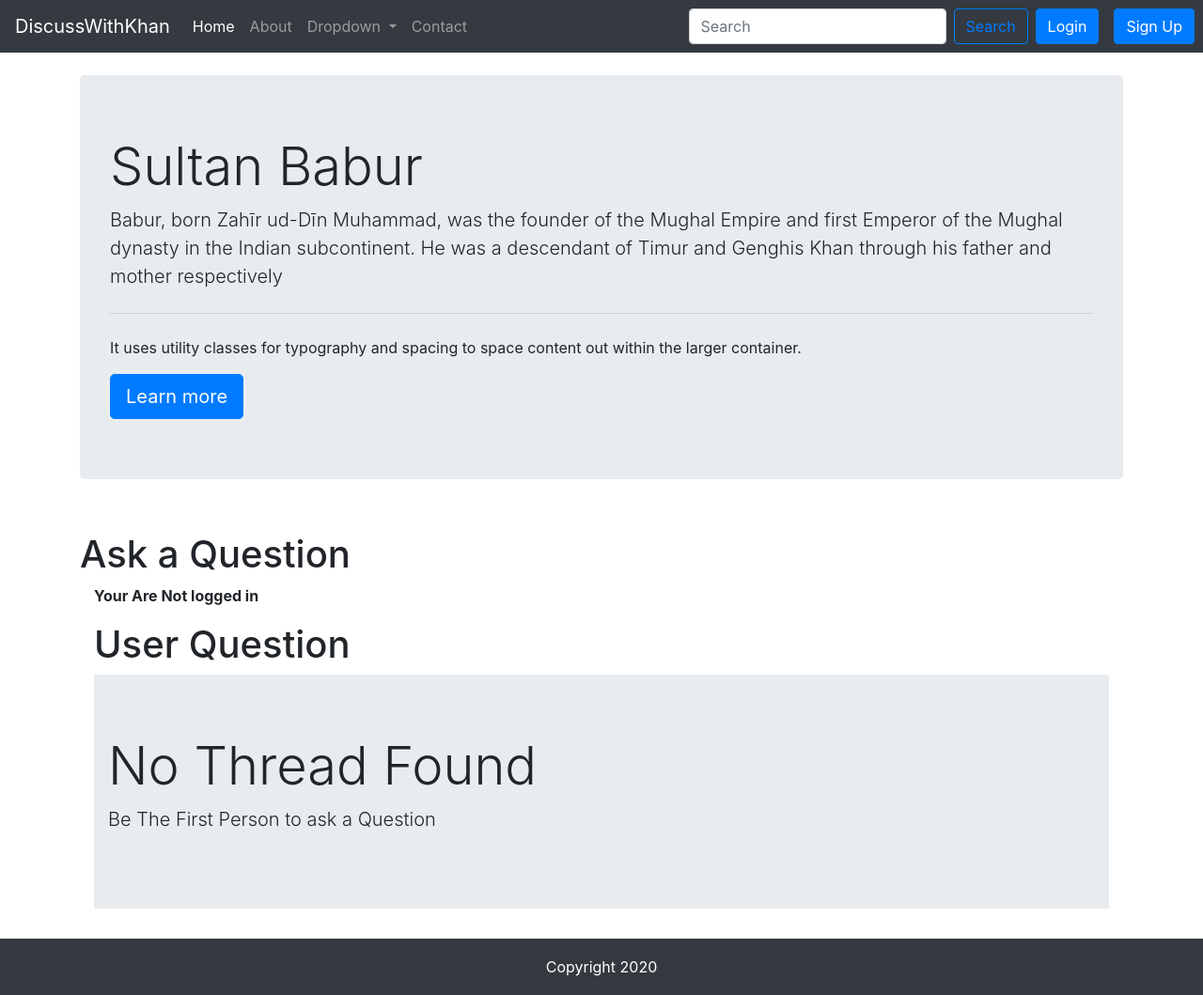
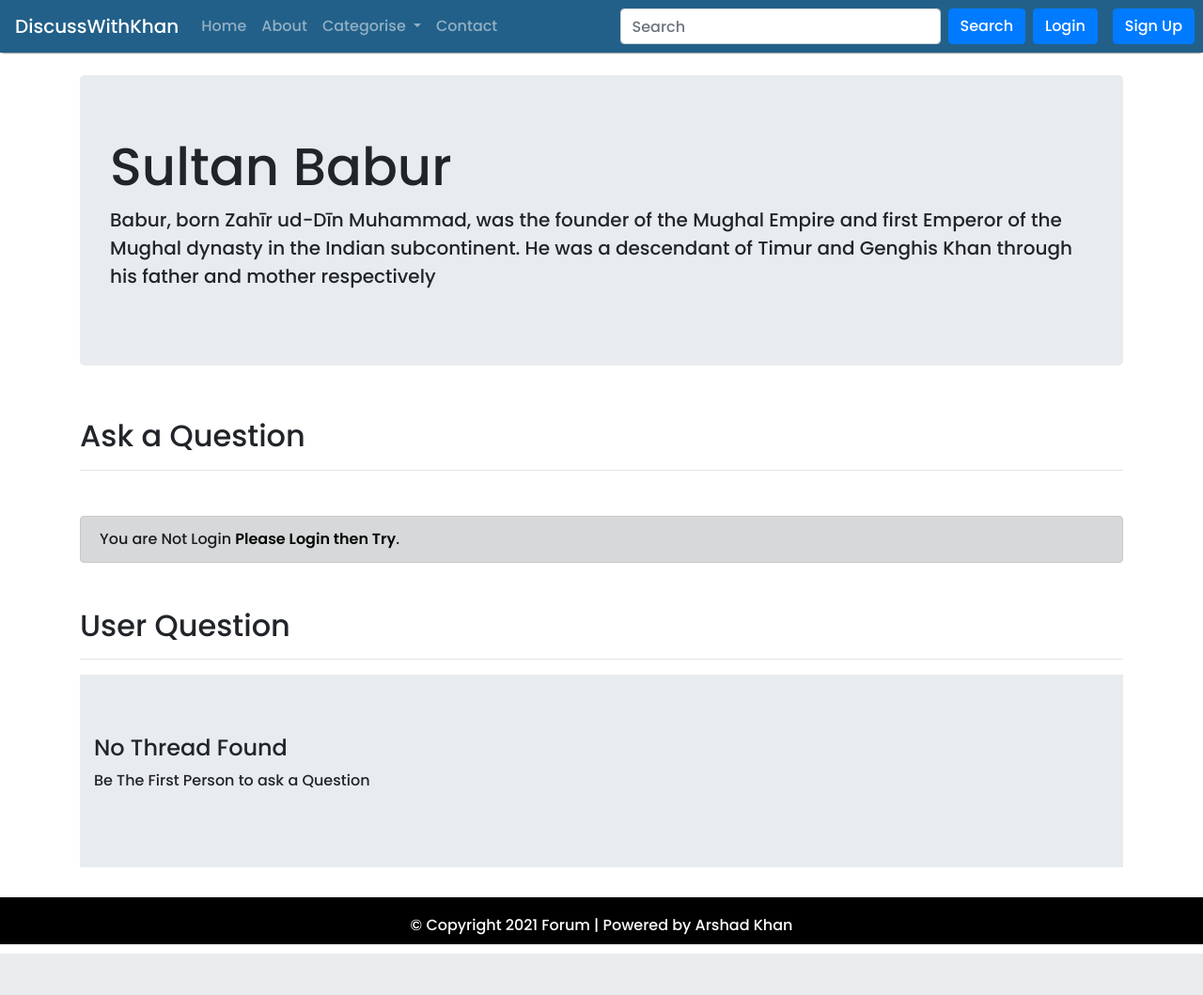
Before and after one commit to ARSHADKHAN615/PHP-Forum-Project, a PHP site: page /threadList.php?catId=1 in a window 1280 px wide. Shown: the whole page at 94% size. After the commit the page ends 1015 px from the top, so only its background shows below. Run offline with PHP 8.4, Linux system fonts and the light colour scheme; data comes from the database, SQL or seed files in the repository; both versions use the stored data as it was before the commit.

Commit message:
some styling change

```diff
--- a/component/_footer.php
+++ b/component/_footer.php
@@ -1,3 +1,3 @@
-<div class="container-fluid bg-dark footer">
-    <p class="text-white">Copyright 2020 </p>
+<div class="container-fluid   footer">
+    <p class="text-white">© Copyright <?php echo date("Y") ?> Forum | Powered by Arshad Khan</p>
 </div>
--- a/component/_header.php
+++ b/component/_header.php
@@ -3,22 +3,22 @@ require "component/_dbConnect.php";
 session_start();
 
 //! SESSION START HERE KARNA HAI BECAUSE HEADER SAB FILE ME HAI
-echo ' <nav class="navbar navbar-expand-lg navbar-dark bg-dark">
+echo '<nav class="navbar navbar-expand-lg navbar-dark bg-dark navbar-fixed-top">
     <a class="navbar-brand" href="index.php">DiscussWithKhan</a>
     <button class="navbar-toggler" type="button" data-toggle="collapse" data-target="#navbarSupportedContent" aria-controls="navbarSupportedContent" aria-expanded="false" aria-label="Toggle navigation">
         <span class="navbar-toggler-icon"></span>
     </button>
     <div class="collapse navbar-collapse" id="navbarSupportedContent">
         <ul class="navbar-nav mr-auto">
-            <li class="nav-item active">
-                <a class="nav-link" href="index.php">Home <span class="sr-only">(current)</span></a>
+            <li class="nav-item">
+                <a class="nav-link" href="index.php">Home</a>
             </li>
             <li class="nav-item">
                 <a class="nav-link" href="/Forum  project/about.php">About</a>
             </li>
             <li class="nav-item dropdown">
                 <a class="nav-link dropdown-toggle" href="#" id="navbarDropdown" role="button" data-toggle="dropdown" aria-haspopup="true" aria-expanded="false">
-                    Dropdown
+                    Categorise
                 </a>
                 <div class="dropdown-menu" aria-labelledby="navbarDropdown">';
 
@@ -45,15 +45,21 @@ if (isset($_SESSION["loggedIn"]) && $_SESSION["loggedIn"]) {
     echo
     '<form class="form-inline my-2 my-lg-0" action="/Forum  project/search.php" method="GET">
                         <input class="form-control mr-sm-2" type="search" name="search" placeholder="Search" aria-label="Search">
-                <button class="btn btn-outline-primary my-2 my-sm-0" type="submit">Search</button>
-                <h4 class="text-dark bg-light py-2 px-3 my-0 mx-3 rounded">' . $_SESSION['username'] . '</h4>
-                <a href="component/_logout.php" type="button" class="btn btn-primary mx-2">Logout</a>
+                        <button class="btn btn-primary my-2 my-sm-0" type="submit">Search</button>
+                                        <div class="dropdown">
+                                            <button class="btn dropdown-toggle text-light mx-2 outline-none" type="button" id="dropdownMenuButton" data-toggle="dropdown" aria-haspopup="true" aria-expanded="false">
+                                                Welcome , ' . $_SESSION['username'] . '
+                                            </button>
+                                        <div class="dropdown-menu" aria-labelledby="dropdownMenuButton">
+                                            <a href="component/_logout.php" type="button" class="dropdown-item">Logout</a>
+                                        </div>
+                                        </div>
             </form>';
 } else {
 
     echo    '<form class="form-inline my-2 my-lg-0" action="/Forum  project/search.php" method="GET">
                         <input class="form-control mr-sm-2" name="search" type="search" placeholder="Search" aria-label="Search">
-                   <button class="btn btn-outline-primary my-2 my-sm-0" type="submit">Search</button>
+                        <button class="btn btn-primary my-2 my-sm-0" type="submit">Search</button>
                     </form>
                     <button type="button" class="btn btn-primary mx-2" data-toggle="modal" data-target="#login">Login</button>
                     <button type="button" class="btn btn-primary mx-2" data-toggle="modal" data-target="#signup">Sign Up</button>
--- a/css/style.css
+++ b/css/style.css
@@ -1,16 +1,39 @@
+@import url('https://fonts.googleapis.com/css2?family=Poppins:wght@500;600&display=swap');
 body {
     height: 100vh;
     display: flex;
     flex-direction: column;
+    font-family: 'Poppins', sans-serif;
+}
+
+.navbar {
+    background-color: #226089!important;
+    box-shadow: 0 2px 2px -2px rgb(0, 0, 0);
+}
+
+.overlay {
+    width: 100%;
+    height: 100%;
+    background-color: rgba(0, 0, 0, 0.267);
+    position: absolute;
+    top: 0%;
+    left: 0%;
+}
+
+.carousel-caption h5 {
+    color: white;
+    font-size: 2rem;
 }
 
 .footer {
+    background-color: #000000;
     margin-top: auto;
     display: flex;
     justify-content: center;
-              height: 60px;
+    height: 50px;
 }
 
 .footer p {
     line-height: 60px;
+    font-family: 'Poppins', sans-serif;
 }
--- a/search.php
+++ b/search.php
@@ -9,7 +9,7 @@
     <link rel="stylesheet" href="https://cdnjs.cloudflare.com/ajax/libs/twitter-bootstrap/4.5.2/css/bootstrap.min.css">
     <link rel="stylesheet" href="https://cdnjs.cloudflare.com/ajax/libs/font-awesome/5.15.0/css/all.min.css">
     <link rel="stylesheet" href="CSS/style.css">
-    <title>Title</title>
+    <title>Search - <?php echo $_GET['search'] ?></title>
 </head>
 
 <body>
--- a/threadList.php
+++ b/threadList.php
@@ -8,8 +8,8 @@
     <meta name="Description" content="Enter your description here" />
     <link rel="stylesheet" href="https://cdnjs.cloudflare.com/ajax/libs/twitter-bootstrap/4.5.2/css/bootstrap.min.css">
     <link rel="stylesheet" href="https://cdnjs.cloudflare.com/ajax/libs/font-awesome/5.15.0/css/all.min.css">
-    <link rel="stylesheet" href="CSS/style.css">
-    <title>Title</title>
+    <link rel="stylesheet" href="css/style.css">
+    <title>ThreadList</title>
 </head>
 
 <body>
@@ -29,9 +29,6 @@
          <div class='jumbotron'>
             <h1 class='display-4'>" . $row['category_name'] . "</h1>
             <p class='lead'>" . $row['category_description'] . "</p>
-            <hr class='my-4'>
-            <p>It uses utility classes for typography and spacing to space content out within the larger container.</p>
-            <a class='btn btn-primary btn-lg' href='#' role='button'>Learn more</a>
         </div>
                 ";
         }
@@ -42,7 +39,8 @@
 
     <!-- GET QUESTION FROM DATA HERE AND INSERT TO DATABASE WITH REPLACE STR  AND SHOW ALERT -->
     <div class="container">
-        <h1>Ask a Question</h1>
+        <h2>Ask a Question</h2>
+        <hr>
         <?php
 
         $showAlert = false;
@@ -86,28 +84,31 @@
             echo "<form class='my-5' action='" . $_SERVER['REQUEST_URI'] . "' method='POST'>
                     <div class='form-group'>
                         <label for='title'>Problem Title</label>
-                        <input type='text' class='form-control' id='title' name='title' aria-describedby='emailHelp'>
+                        <input type='text' class='form-control' id='title' name='title' aria-describedby='emailHelp' required>
                         <small id='emailHelp' class='form-text text-muted'>Keep your title as short and crisp as possible</small>
                     </div>
                     <div class='form-group'>
                         <label for='desc'>Elaborate Your Concern</label>
-                        <textarea class='form-control' id='desc' name='desc' rows='3'></textarea>
+                        <textarea class='form-control' id='desc' name='desc' rows='3' required></textarea>
                     </div>
                         <input type='hidden' name='sno' value='" . $_SESSION['sno'] . "'>
                         <button type='submit' class='btn btn-primary'>Submit</button>
                          </div>
                 </form>   ";
         } else {
-            echo '<div class="container-fluid">
-                     <p><b>Your Are Not logged in</b></p>
+            echo '<div class="container-fluid px-0 my-5">
+                     <div class="alert alert-dark" role="alert">
+                             You are Not Login  <a href="index.php" class="alert-link">Please Login then Try</a>.
+                      </div>
                  </div>';
         }
 
         ?>
 
         <!-- GET CATEGORIES ID AND FETCH DATA FROM DB  -->
-        <div class="container">
-            <h1>User Question</h1>
+        <div class="container px-0">
+            <h2>User Question</h2>
+            <hr>
             <?php
             $catId = $_GET['catId'];
             $sql3 = "SELECT * FROM threads WHERE thread_cat_id=$catId";
@@ -128,7 +129,7 @@
 
                 echo "
            <div class='media my-5'>
-            <img src='img/users.png' width='100px' class='mr-3 bg-dark rounded-circle' alt='userImg'>
+            <img src='img/users.png' width='70px' class='mr-3 bg-dark rounded-circle' alt='userImg'>
             <div class='media-body'>
                 <p class='font-weight-bold my-0'>" . $row2['username'] . ". at " . date_format($date, 'd M Y') . "</p>
                 <h5 class='mt-0'><a href='thread.php?threadId=" . $threadId . "'>" . $row1['thread_title'] . "</h5></a>
@@ -142,8 +143,8 @@
             if (!$noResult) {
                 echo "<div class='jumbotron jumbotron-fluid'>
                     <div class='container'>
-                        <h1 class='display-4'>No Thread Found</h1>
-                        <p class='lead'>Be The First Person to  ask a Question</p>
+                        <h4>No Thread Found</h4>
+                        <p>Be The First Person to  ask a Question</p>
                     </div>
                     </div>";
             }
```
Also changed, not shown: about.php (+25 -3 lines), contact.php (+23 -5 lines), index.php (+8 -5 lines), thread.php (+14 -12 lines), threads.sql (deleted, +0 -75 lines), img/slider-1.jpg (deleted), img/slider-2.jpg (deleted), img/slider-3.jpg (deleted). Lines whose indentation alone changed are shown as unchanged.
